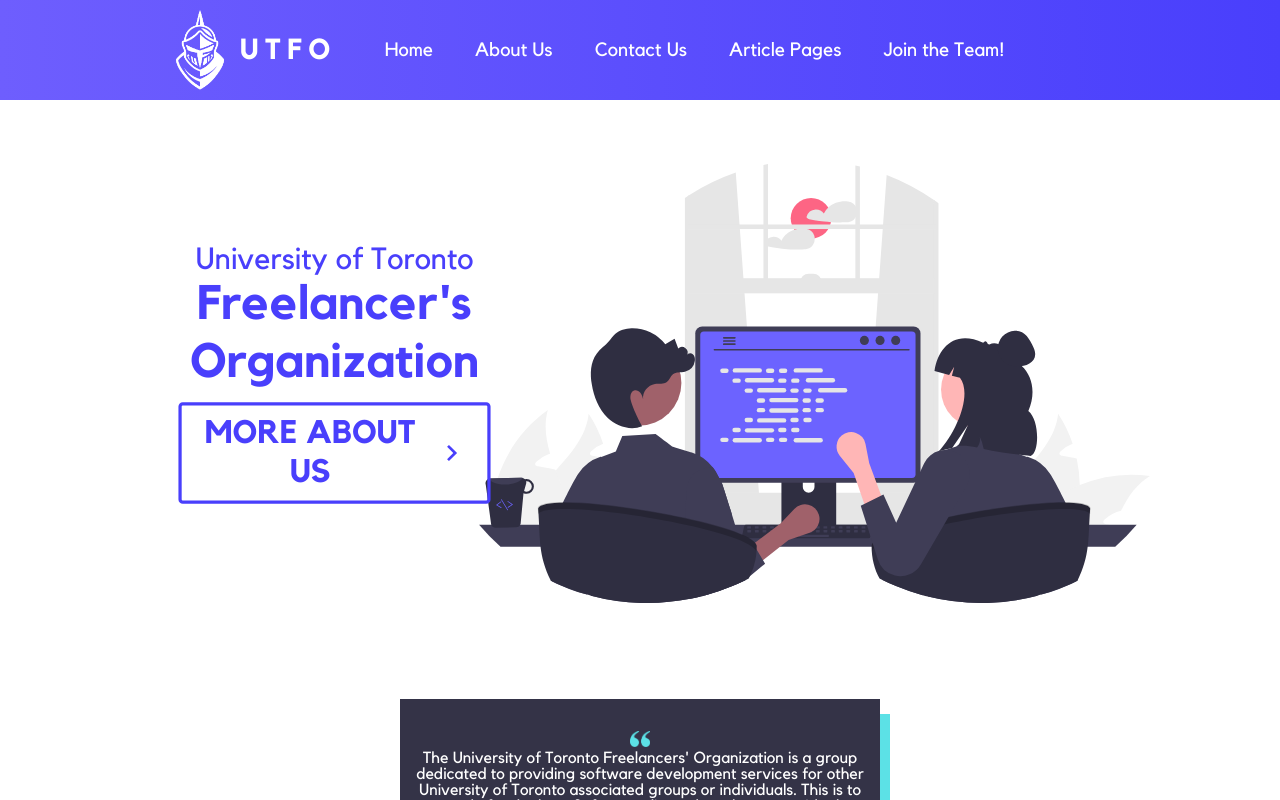
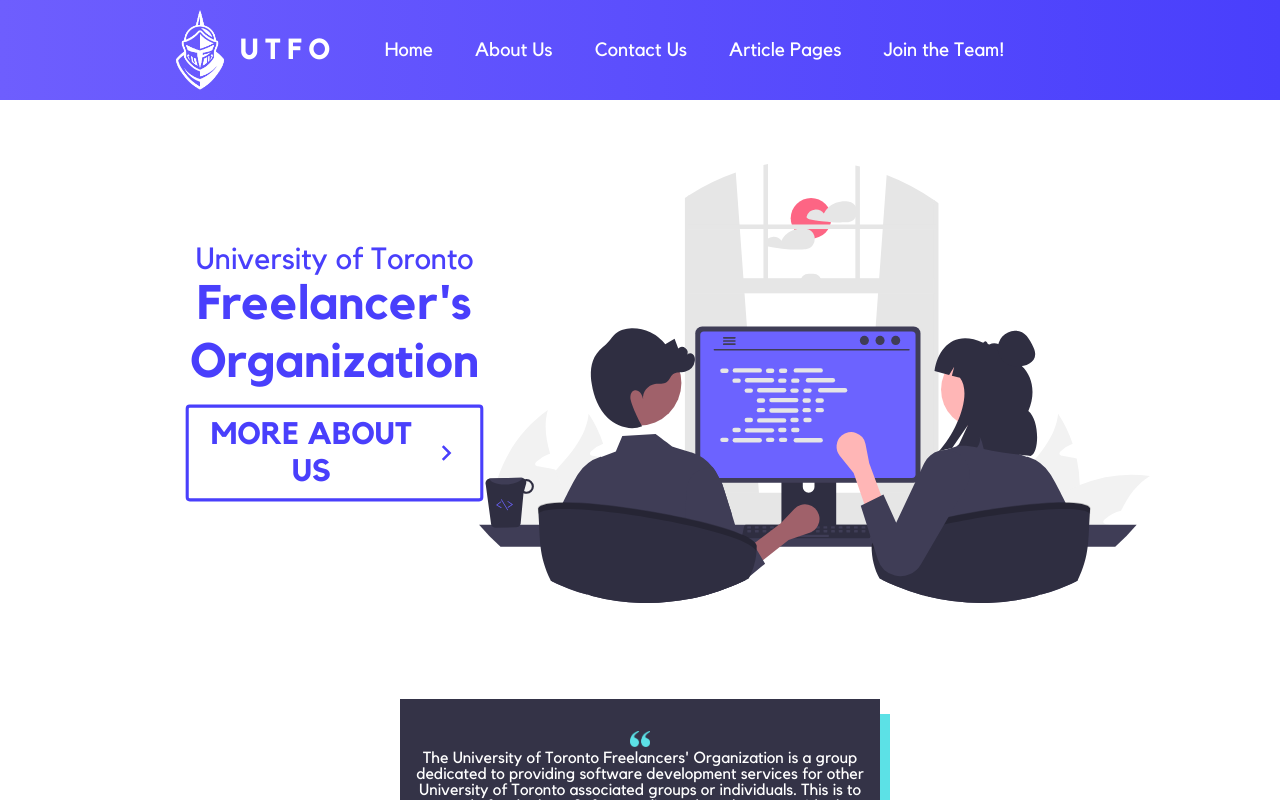
Before and after one commit to UTFO/UTFO-Website, a React (Create React App) app: page / in a window 1280 px wide. In both pictures the pointer is over the element 334 px from the left and 453 px from the top of the page. Shown: the top 800 px of the page. Built offline with nearby package versions, Linux system fonts and the light colour scheme.

Commit message:
More about us button size increase decreased
The button still grows in size, but no longer covers part of the image on its right

```diff
--- a/src/components/pages/Home/Blurbs/AboutBlurb.css
+++ b/src/components/pages/Home/Blurbs/AboutBlurb.css
@@ -42,7 +42,7 @@
   justify-content: space-around;
   display: flex;
   border-radius: 4px;
-  transform: scale(1.08);
+  transform: scale(1.03);
 }
 
 a.about-link {
```
Also changed, not shown: 1 other file (tests, documents, lock files or other folders).
